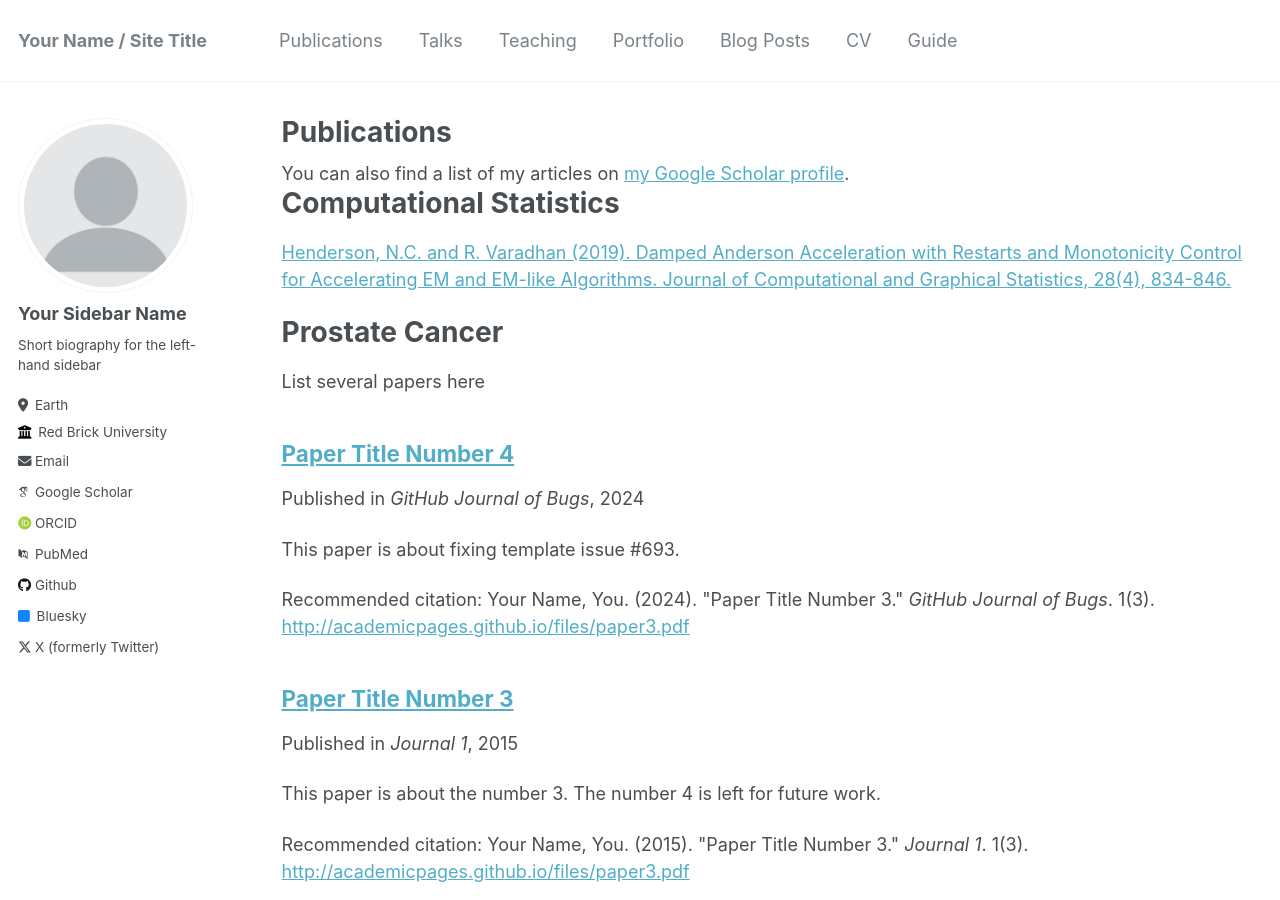
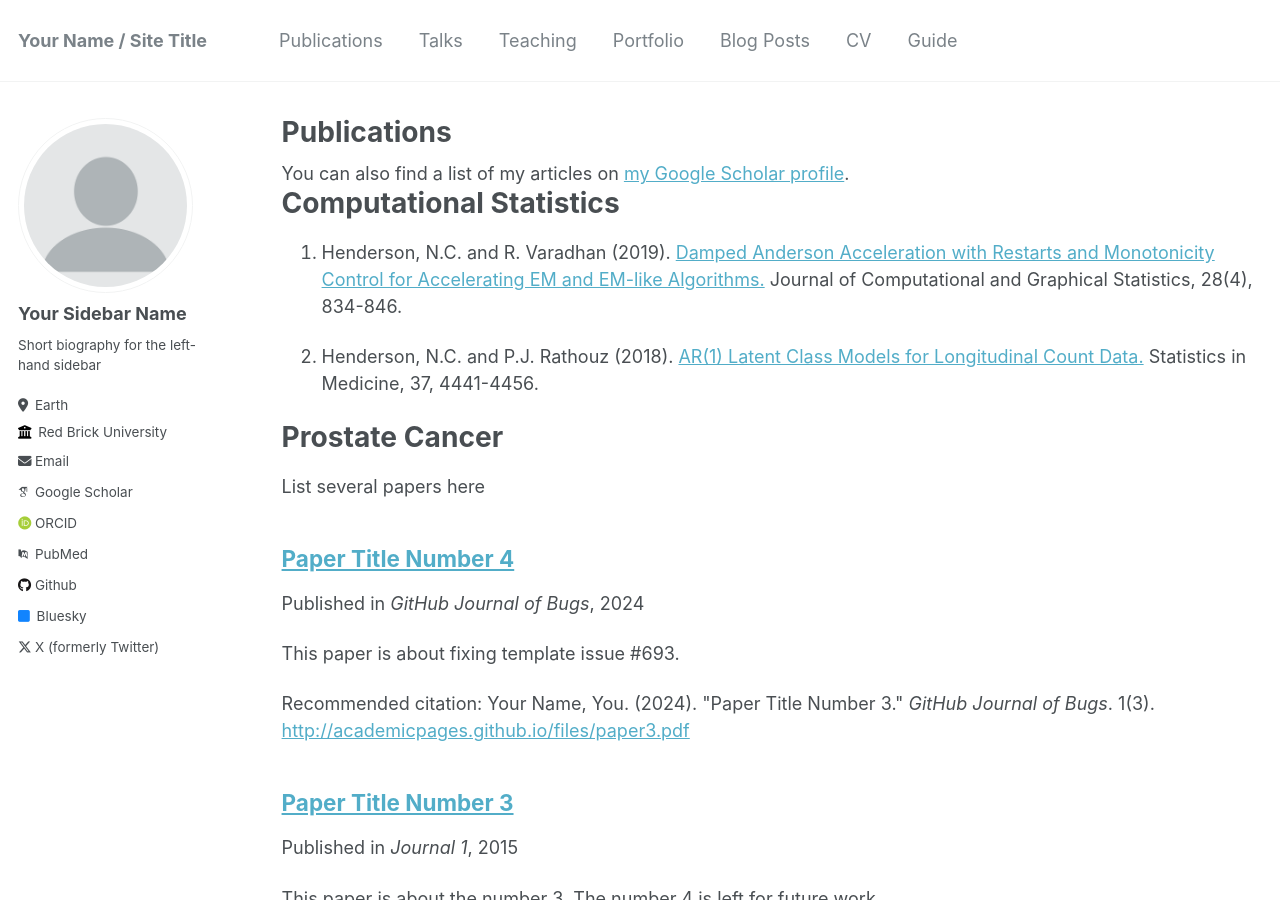
Before and after one commit to nchenderson/nchenderson.github.io, a Jekyll site: the page built from _pages/publications.md, in a window 1280 px wide and 900 px high. Built offline with Jekyll 4.4.1, drawn with Linux system fonts in a browser that asks for light colours; some web fonts are replaced.

Commit message:
fixed links

```diff
--- a/_pages/publications.md
+++ b/_pages/publications.md
@@ -14,9 +14,9 @@ author_profile: true
 Computational Statistics
 ======
 
+1. Henderson, N.C. and R. Varadhan (2019). [Damped Anderson Acceleration with Restarts and Monotonicity Control for Accelerating EM and EM-like Algorithms.](https://www.tandfonline.com/doi/abs/10.1080/10618600.2019.1594835) Journal of Computational and Graphical Statistics, 28(4), 834-846.
 
-[Henderson, N.C. and R. Varadhan (2019).  Damped Anderson Acceleration with Restarts and Monotonicity Control for Accelerating EM and EM-like Algorithms. Journal of Computational and Graphical Statistics, 28(4), 834-846.](https://www.tandfonline.com/doi/abs/10.1080/10618600.2019.1594835)
-
+2. Henderson, N.C. and P.J. Rathouz (2018). [AR(1) Latent Class Models for Longitudinal Count Data.](https://onlinelibrary.wiley.com/doi/abs/10.1002/sim.7931) Statistics in Medicine, 37, 4441-4456.
 
 Prostate Cancer
 ======
```
